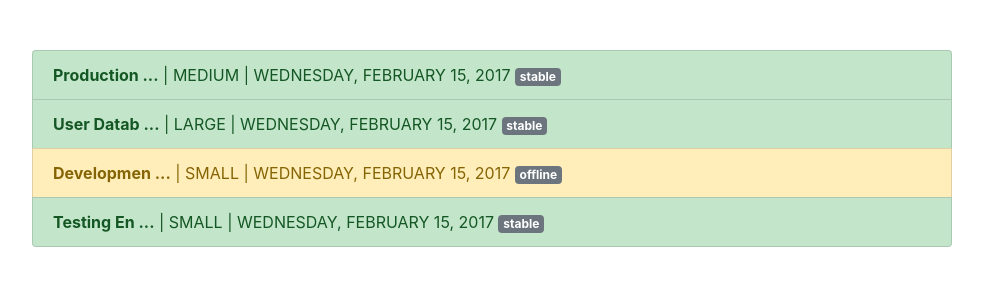
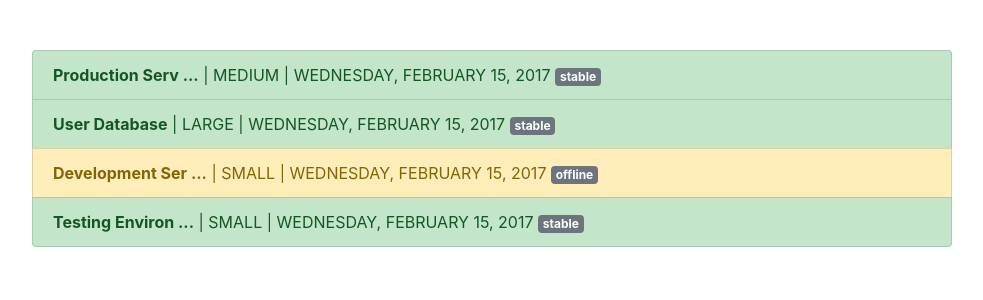
Before and after one commit to cyborg-nomade/angular-course, an Angular app: page / in a window 1280 px wide. Shown: the top 300 px of the page, without its empty margins (148-1131 px from the left). Built offline with nearby package versions, Linux system fonts and the light colour scheme.

Commit message:
custom pipe with args

```diff
--- a/src/app/app.component.html
+++ b/src/app/app.component.html
@@ -3,7 +3,7 @@
     <div class="col-12 col-sm-10 col-md-10 offset-sm-1 offset-md-1">
       <ul class="list-group">
         <li class="list-group-item" *ngFor="let server of servers" [ngClass]="getStatusClasses(server)">
-          <strong>{{ server.name | shorten }}</strong> | {{ server.instanceType | uppercase }} |
+          <strong>{{ server.name | shorten:15 }}</strong> | {{ server.instanceType | uppercase }} |
           {{ server.started | date:'fullDate' | uppercase }}
           <span class="badge badge-secondary">
             {{ server.status }}
--- a/src/app/shorten.pipe.ts
+++ b/src/app/shorten.pipe.ts
@@ -4,9 +4,9 @@
   name: 'shorten'
 })
 export class ShortenPipe implements PipeTransform {
-  transform(value: string, args?: any): any {
-    if (value.length > 10) {
-      return value.substr(0, 10) + ' ...';
+  transform(value: string, limit: number): string {
+    if (value.length > limit) {
+      return value.substr(0, limit) + ' ...';
     }
     return value;
   }
```
